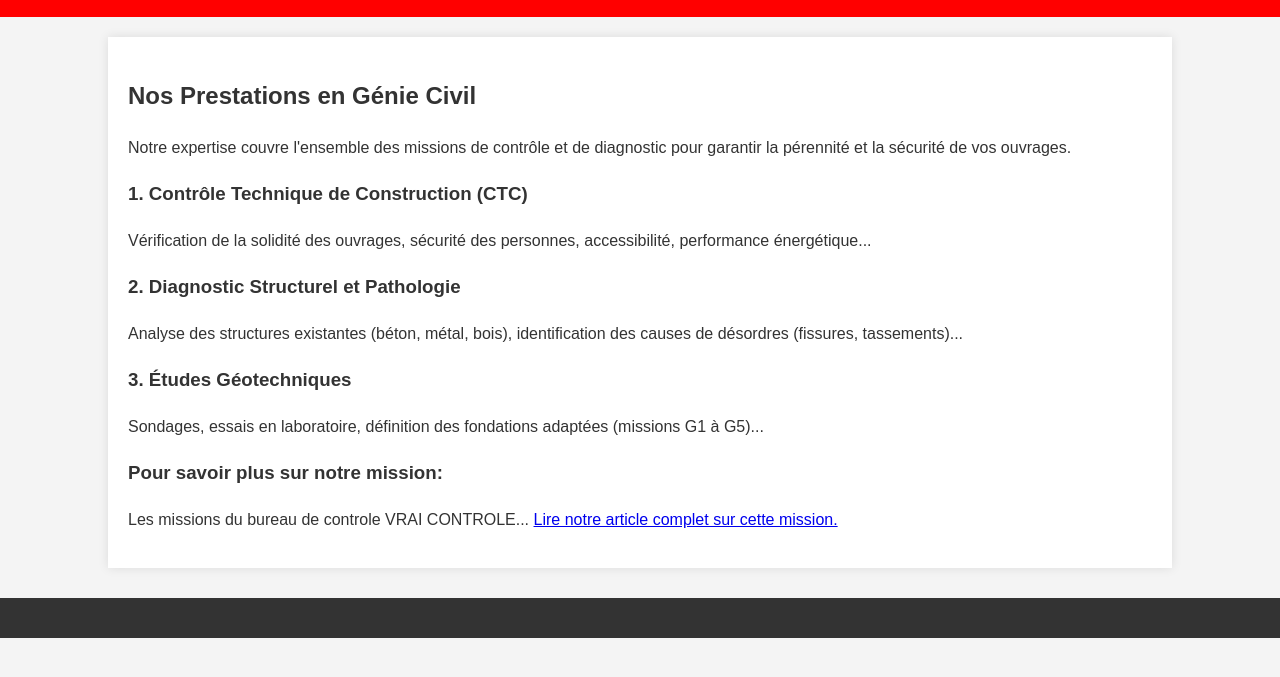
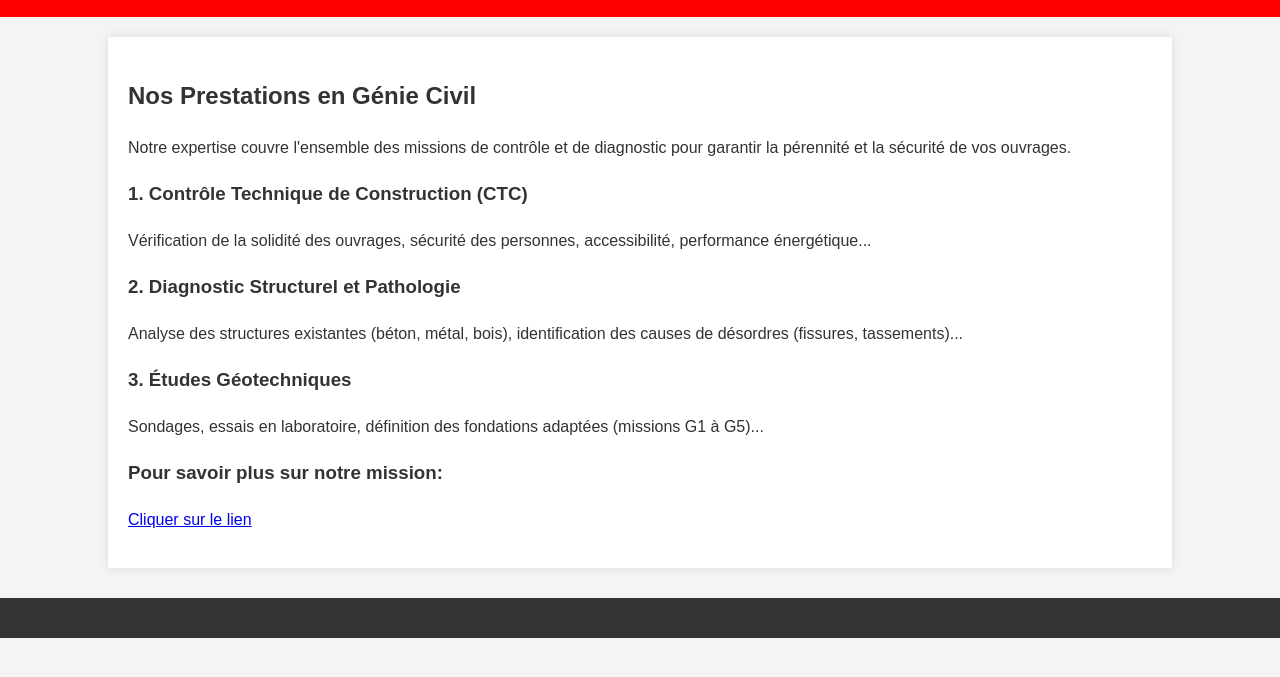
Before and after one commit to vraicontrole/VRAICONTROLE, a plain HTML site: page services.html in a window 1280 px wide. Shown: the part 123-800 px from the top of the page. Drawn offline with Linux system fonts and the light colour scheme.

Commit message:
Update services.html

```diff
--- a/services.html
+++ b/services.html
@@ -46,8 +46,7 @@
 
 	   <h3>Pour savoir plus sur notre mission:</h3>
 <p>
-    Les missions du bureau de controle VRAI CONTROLE...
-    <a href="aricle01-mission-bureaudecontrole.html">Lire notre article complet sur cette mission.</a>
+    <a href="aricle01-mission-bureaudecontrole.html">Cliquer sur le lien</a>
 </p>
     </main>
 
```
